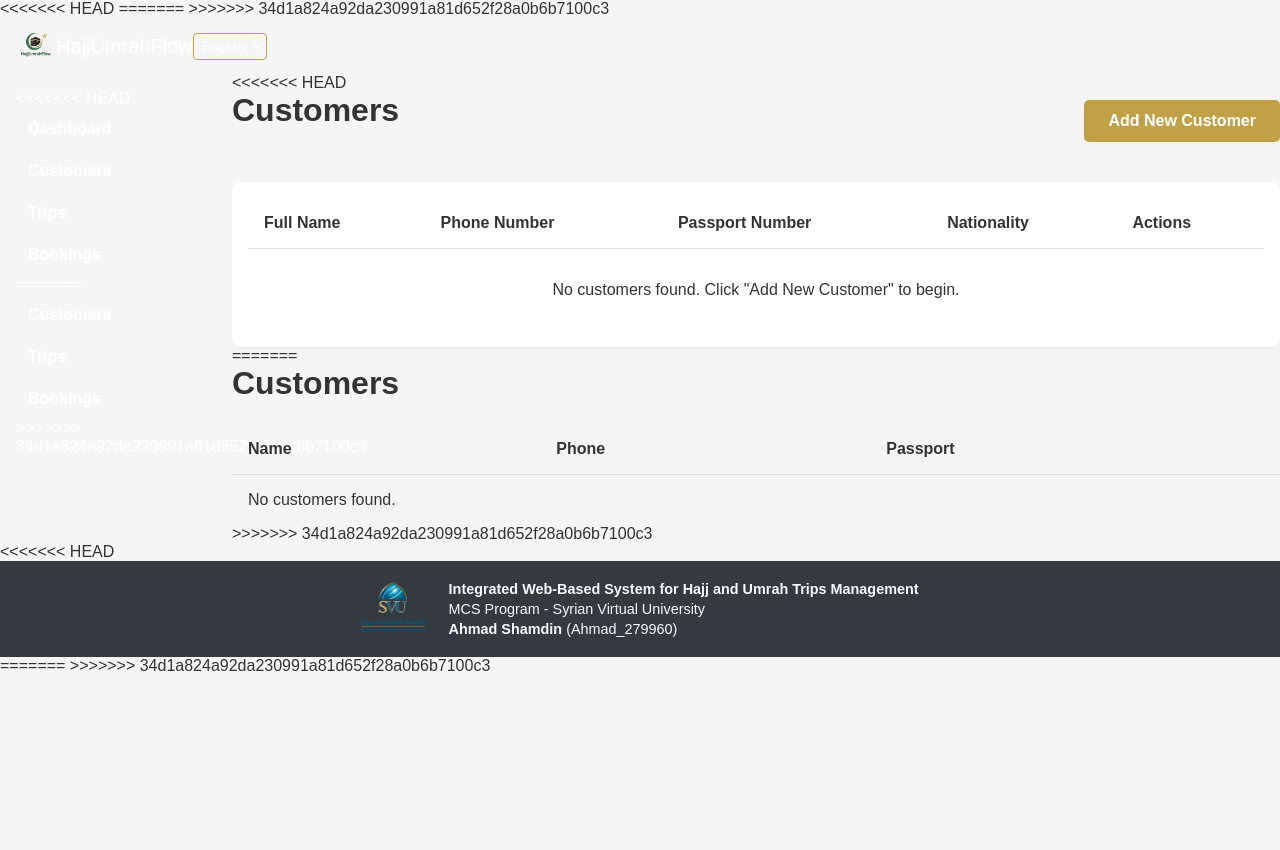
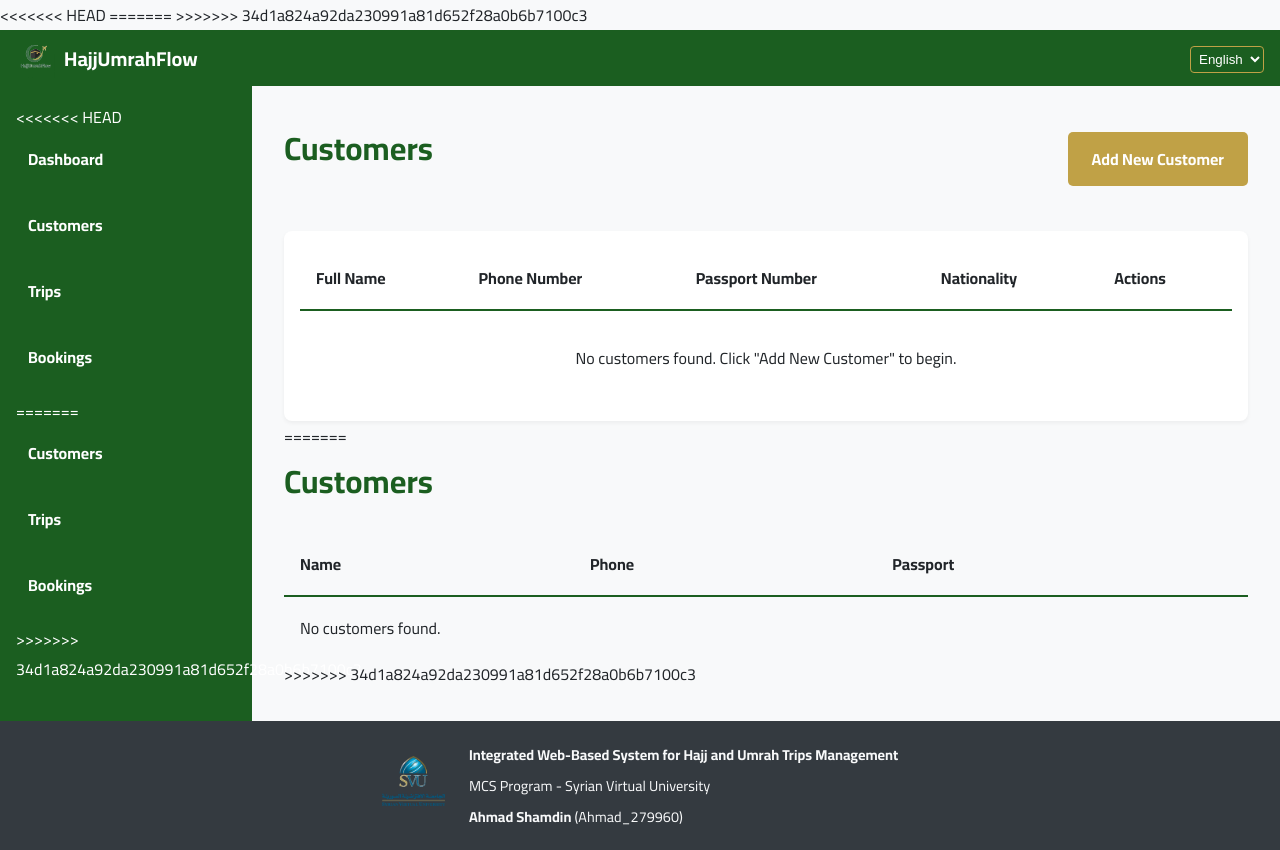
Before and after one commit to ahmadfit2024-rgb/hajjumrahflow_django, a Django app: page /customers/ in a window 1280 px wide. Before the commit the page ends 671 px from the top, so only its background shows below. Run offline with Django 5.2, Linux system fonts and the light colour scheme; the visitor is signed in with stand-in values (Sample User, id 1); data that the repository does not hold is empty; parts of the project's set-up code (start-up, migrations or seed data) failed here and were passed over.

Commit message:
Finish merge and resolve conflicts in core files

```diff
--- a/static/css/style.css
+++ b/static/css/style.css
@@ -1,5 +1,4 @@
 :root {
-<<<<<<< HEAD
   --primary-color: #1b5e20; /* HajjUmrahFlow Green */
   --secondary-color: #c0a146; /* Gold accent */
   --svu-blue: #007bff; /* SVU Blue */
@@ -18,18 +17,6 @@
   display: flex;
   flex-direction: column;
   min-height: 100vh;
-=======
-  --primary-color: #1b5e20;
-  --secondary-color: #c0a146;
-  --light-bg: #f5f5f5;
-}
-
-body {
-  font-family: Arial, sans-serif;
-  margin: 0;
-  background-color: var(--light-bg);
-  color: #333;
->>>>>>> 34d1a824a92da230991a81d652f28a0b6b7100c3
 }
 
 .navbar {
@@ -38,30 +25,20 @@
   padding: 0.5rem 1rem;
   display: flex;
   align-items: center;
-<<<<<<< HEAD
   justify-content: space-between;
-=======
->>>>>>> 34d1a824a92da230991a81d652f28a0b6b7100c3
 }
 
 .navbar-brand {
   color: #fff;
   text-decoration: none;
-<<<<<<< HEAD
   font-weight: 700;
   display: flex;
   align-items: center;
   font-size: 1.25rem;
-=======
-  font-weight: 600;
-  display: flex;
-  align-items: center;
->>>>>>> 34d1a824a92da230991a81d652f28a0b6b7100c3
 }
 
 .navbar-brand img {
   height: 40px;
-<<<<<<< HEAD
   margin-inline-end: 0.5rem;
 }
 
@@ -71,14 +48,10 @@
     border: 1px solid var(--secondary-color);
     padding: 0.25rem;
     border-radius: 4px;
-=======
-  margin-right: 0.5rem;
->>>>>>> 34d1a824a92da230991a81d652f28a0b6b7100c3
 }
 
 .layout {
   display: flex;
-<<<<<<< HEAD
   flex-grow: 1;
 }
 
@@ -88,23 +61,12 @@
   color: #fff;
   padding: 1rem;
   flex-shrink: 0;
-=======
-  min-height: calc(100vh - 56px);
-}
-
-.sidebar {
-  width: 200px;
-  background-color: var(--primary-color);
-  color: #fff;
-  padding: 1rem;
->>>>>>> 34d1a824a92da230991a81d652f28a0b6b7100c3
 }
 
 .sidebar a {
   display: block;
   color: #fff;
   text-decoration: none;
-<<<<<<< HEAD
   margin-bottom: 0.75rem;
   padding: 0.75rem;
   border-radius: 4px;
@@ -114,14 +76,10 @@
 
 .sidebar a:hover {
   background-color: rgba(255, 255, 255, 0.1);
-=======
-  margin-bottom: 0.5rem;
->>>>>>> 34d1a824a92da230991a81d652f28a0b6b7100c3
 }
 
 .content {
   flex: 1;
-<<<<<<< HEAD
   padding: 2rem;
   overflow-y: auto;
 }
@@ -323,17 +281,4 @@
     cursor: pointer;
     font-size: 1rem;
     font-weight: bold;
-=======
-  padding: 1rem;
 }
-
-.btn,
-button {
-  background-color: var(--secondary-color);
-  color: #fff;
-  border: none;
-  padding: 0.5rem 1rem;
-  border-radius: 4px;
-  cursor: pointer;
->>>>>>> 34d1a824a92da230991a81d652f28a0b6b7100c3
-}
--- a/templates/base.html
+++ b/templates/base.html
@@ -22,7 +22,6 @@
         {% block content %}{% endblock %}
       </main>
     </div>
-<<<<<<< HEAD
     <footer class="main-footer">
       <div class="footer-content">
         <div class="footer-logo">
@@ -35,7 +34,6 @@
         </div>
       </div>
     </footer>
-=======
->>>>>>> 34d1a824a92da230991a81d652f28a0b6b7100c3
+
   </body>
 </html>
--- a/templates/crm/customer_list.html
+++ b/templates/crm/customer_list.html
@@ -1,7 +1,6 @@
 {% extends 'base.html' %}
 {% load i18n %}
 {% block content %}
-<<<<<<< HEAD
 <div class="header-with-action">
   <h1>{% trans 'Customers' %}</h1>
   <a href="{% url 'customer-add' %}" class="btn-primary">{% trans 'Add New Customer' %}</a>
```
